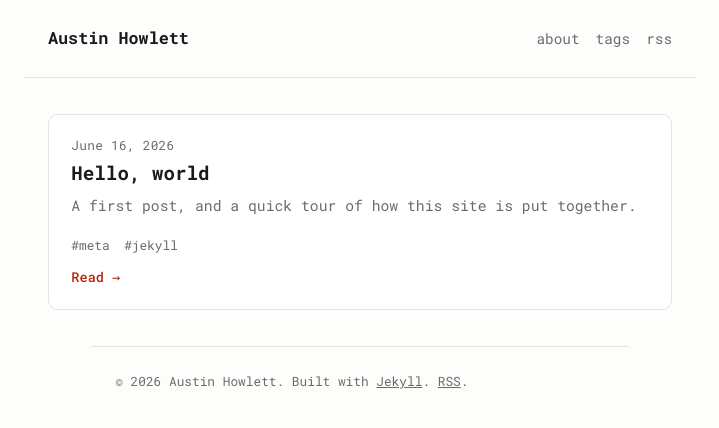
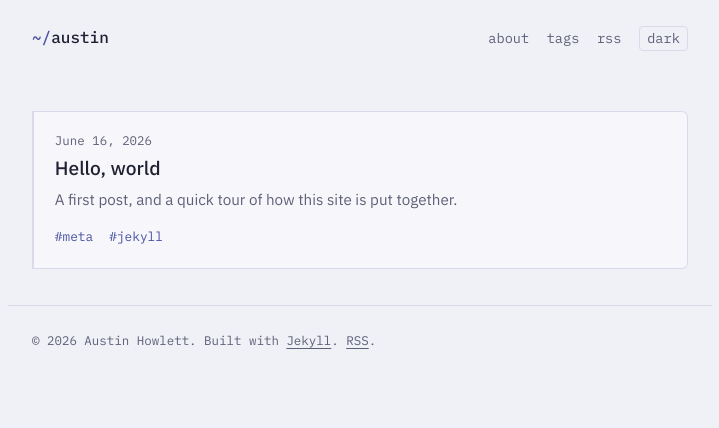
Before and after one commit to general-wedge/portfolio, a Jekyll site: the page built from index.html, in a window 1280 px wide. Shown: the top 428 px of the page, without its empty margins (280-999 px from the left). Built offline with Jekyll 4.4.1, drawn with Linux system fonts in a browser that asks for light colours.

Commit message:
Restyle site with Dusk palette, Plex type, and light/dark toggle
- Replace the rust/off-white palette with "Dusk": periwinkle accent on a
  cool, slightly lifted dark base and a dimmed light base, tuned for
  comfortable long-form reading
- Body text in IBM Plex Sans; IBM Plex Mono for nav, dates, tags and code
- Terminal-style header (~/austin), flatter cards with an accent bar on
  hover, lowercase mono section headings, visible focus rings
- Light/dark follows the system, with a header toggle that remembers the
  visitor's choice (applied before first paint to avoid a flash)
- Fix the footer being narrower than the page: the column width is now
  set in rem rather than ch, which varied with each section's font size
- Add Node built-in tests in test/ (alongside the Ruby tests): palette
  contrast in both modes, read from style.css, and the toggle's
  behaviour; run them in CI before deploy

Co-Authored-By: Claude Opus 5.5 <noreply@anthropic.com>

```diff
--- a/_config.yml
+++ b/_config.yml
@@ -45,3 +45,4 @@ exclude:
   - lib
   - test
   - Rakefile
+  - package.json
--- a/_includes/head.html
+++ b/_includes/head.html
@@ -1,16 +1,25 @@
 <head>
   <meta charset="utf-8">
   <meta name="viewport" content="width=device-width, initial-scale=1">
-  <meta name="theme-color" content="#ffffff" media="(prefers-color-scheme: light)">
-  <meta name="theme-color" content="#0f0f0f" media="(prefers-color-scheme: dark)">
+  <meta name="theme-color" content="#f0f0f7" media="(prefers-color-scheme: light)">
+  <meta name="theme-color" content="#181a26" media="(prefers-color-scheme: dark)">
 
-  <!-- Roboto Mono -->
+  <!-- Apply a saved theme choice before first paint (see assets/js/theme.js). -->
+  <script>
+    try {
+      var t = localStorage.getItem("theme");
+      if (t === "light" || t === "dark") document.documentElement.dataset.theme = t;
+    } catch (e) {}
+  </script>
+
+  <!-- IBM Plex Sans (reading) + IBM Plex Mono (chrome) -->
   <link rel="preconnect" href="https://fonts.googleapis.com">
   <link rel="preconnect" href="https://fonts.gstatic.com" crossorigin>
   <link rel="stylesheet"
-        href="https://fonts.googleapis.com/css2?family=Roboto+Mono:ital,wght@0,400;0,500;0,700;1,400&display=swap">
+        href="https://fonts.googleapis.com/css2?family=IBM+Plex+Mono:wght@400;500&family=IBM+Plex+Sans:ital,wght@0,400;0,500;0,600;1,400&display=swap">
 
   <link rel="stylesheet" href="{{ '/assets/css/style.css' | relative_url }}">
+  <script type="module" src="{{ '/assets/js/theme.js' | relative_url }}"></script>
   <link rel="alternate" type="application/atom+xml" title="{{ site.title }}"
         href="{{ '/feed.xml' | relative_url }}">
 
--- a/_includes/header.html
+++ b/_includes/header.html
@@ -1,9 +1,10 @@
 <header class="site-header">
-  <a class="site-title" href="{{ '/' | relative_url }}">{{ site.title }}</a>
+  <a class="site-title" href="{{ '/' | relative_url }}" aria-label="{{ site.title }}, home"><span class="site-title-prompt">~/</span>austin</a>
   <nav class="site-nav">
     {% assign p = page.url | remove: 'index.html' %}
     <a href="{{ '/about/' | relative_url }}"{% if p == '/about/' %} class="active"{% endif %}>about</a>
     <a href="{{ '/tags/' | relative_url }}"{% if p == '/tags/' %} class="active"{% endif %}>tags</a>
     <a href="{{ '/feed.xml' | relative_url }}">rss</a>
+    <button type="button" class="theme-toggle" data-theme-toggle hidden>theme</button>
   </nav>
 </header>
--- a/assets/css/style.css
+++ b/assets/css/style.css
@@ -1,35 +1,56 @@
 /* ---------------------------------------------------------------------------
    Austin Howlett — minimal personal site.
-   Hand-written CSS. One typeface (Roboto Mono). Light/dark aware.
+   Hand-written CSS. "Dusk" palette: periwinkle on a cool, softened base.
+   IBM Plex Sans for reading, IBM Plex Mono for chrome (nav, dates, tags, code).
+   Light/dark follows the system, with a manual toggle (assets/js/theme.js).
+   Contrast is enforced by tests/palette.test.js — run `npm test` after edits.
    --------------------------------------------------------------------------- */
 
 :root {
-  --font: "Roboto Mono", ui-monospace, SFMono-Regular, "SF Mono", Menlo,
-          Consolas, "Liberation Mono", monospace;
+  --font-sans: "IBM Plex Sans", system-ui, -apple-system, "Segoe UI", Roboto,
+               "Helvetica Neue", Arial, sans-serif;
+  --font-mono: "IBM Plex Mono", ui-monospace, SFMono-Regular, "SF Mono", Menlo,
+               Consolas, "Liberation Mono", monospace;
 
-  --bg: #fdfdfc;
-  --fg: #1a1a1a;
-  --muted: #6b6b6b;
-  --accent: #b5240c;
-  --border: #e3e3e0;
-  --code-bg: #f3f3f0;
-  --card-bg: #ffffff;
-  --shadow: rgba(0, 0, 0, 0.06);
+  --bg: #f0f0f7;
+  --fg: #202233;
+  --muted: #5e6078;
+  --accent: #4a52a3;
+  --border: #dadbea;
+  --code-bg: #e4e5f0;
+  --card-bg: #f7f7fb;
 
-  --measure: 70ch;
+  --measure: 44rem; /* rem, not ch: ch would vary with each section's font size */
   --space: 1.5rem;
+
+  color-scheme: light;
+}
+
+/* Dark tokens appear twice — once for an explicit toggle choice, once for the
+   system preference. Keep them identical; tests/palette.test.js checks. */
+:root[data-theme="dark"] {
+  --bg: #181a26;
+  --fg: #d4d6e6;
+  --muted: #8d90a8;
+  --accent: #aab2e6;
+  --border: #2b2e40;
+  --code-bg: #222536;
+  --card-bg: #1c1e2c;
+
+  color-scheme: dark;
 }
 
 @media (prefers-color-scheme: dark) {
-  :root {
-    --bg: #0f0f0f;
-    --fg: #e8e8e6;
-    --muted: #9a9a96;
-    --accent: #ff7a5c;
-    --border: #2a2a2a;
-    --code-bg: #1c1c1c;
-    --card-bg: #161616;
-    --shadow: rgba(0, 0, 0, 0.4);
+  :root:not([data-theme="light"]) {
+    --bg: #181a26;
+    --fg: #d4d6e6;
+    --muted: #8d90a8;
+    --accent: #aab2e6;
+    --border: #2b2e40;
+    --code-bg: #222536;
+    --card-bg: #1c1e2c;
+
+    color-scheme: dark;
   }
 }
 
@@ -39,13 +60,20 @@ html { font-size: 16px; -webkit-text-size-adjust: 100%; }
 
 body {
   margin: 0;
-  font-family: var(--font);
-  font-size: 1rem;
+  font-family: var(--font-sans);
+  font-size: 1.0625rem;
   line-height: 1.7;
   color: var(--fg);
   background: var(--bg);
   -webkit-font-smoothing: antialiased;
   text-rendering: optimizeLegibility;
+}
+
+strong, b { font-weight: 600; }
+
+:focus-visible {
+  outline: 2px solid var(--accent);
+  outline-offset: 3px;
 }
 
 /* Layout ------------------------------------------------------------------- */
@@ -70,45 +98,60 @@ body {
   justify-content: space-between;
   gap: 0.5rem 1rem;
   padding-block: var(--space);
-  border-bottom: 1px solid var(--border);
+  font-family: var(--font-mono);
 }
 
 .site-title {
-  font-weight: 700;
-  font-size: 1.05rem;
+  font-weight: 500;
+  font-size: 1rem;
   text-decoration: none;
   color: var(--fg);
 }
 
+.site-title-prompt { color: var(--accent); }
+
 .site-nav {
   display: flex;
   flex-wrap: wrap;
-  gap: 1rem;
-  font-size: 0.9rem;
+  align-items: baseline;
+  gap: 1.1rem;
+  font-size: 0.85rem;
 }
 
 .site-nav a { color: var(--muted); text-decoration: none; }
 .site-nav a:hover { color: var(--accent); }
-.site-nav a.active { color: var(--fg); border-bottom: 1px solid var(--accent); }
+.site-nav a.active { color: var(--accent); border-bottom: 1px solid var(--accent); }
+
+.theme-toggle {
+  font: inherit;
+  color: var(--muted);
+  background: none;
+  border: 1px solid var(--border);
+  border-radius: 4px;
+  padding: 0 0.45rem;
+  cursor: pointer;
+}
+
+.theme-toggle:hover { color: var(--accent); border-color: var(--accent); }
 
 /* Links -------------------------------------------------------------------- */
 
-a { color: var(--accent); }
+a { color: var(--accent); text-underline-offset: 3px; }
 a:hover { text-decoration: underline; }
 
 /* Intro / landing ---------------------------------------------------------- */
 
 .intro { margin-bottom: calc(var(--space) * 2); }
-.intro-title { font-size: 1.6rem; margin: 0 0 0.25rem; }
+.intro-title { font-size: 1.6rem; font-weight: 500; margin: 0 0 0.25rem; }
 .intro-tagline { color: var(--muted); margin: 0; }
 
 .section-heading {
-  font-size: 0.85rem;
-  text-transform: uppercase;
-  letter-spacing: 0.08em;
-  color: var(--muted);
+  font-family: var(--font-mono);
+  font-size: 0.9rem;
+  font-weight: 500;
+  color: var(--fg);
+  padding-bottom: 0.4rem;
   border-bottom: 1px solid var(--border);
-  padding-bottom: 0.4rem;
   margin-bottom: 1rem;
 }
 
@@ -125,9 +168,9 @@ a:hover { text-decoration: underline; }
 
 .post-item-date {
   flex: 0 0 auto;
+  font-family: var(--font-mono);
   color: var(--muted);
-  font-size: 0.85rem;
-  font-variant-numeric: tabular-nums;
+  font-size: 0.8rem;
 }
 
 .post-item-link { text-decoration: none; color: var(--fg); }
@@ -140,101 +183,106 @@ a:hover { text-decoration: underline; }
   margin: 0;
   padding: 0;
   display: grid;
-  gap: 1.25rem;
+  gap: 0.9rem;
 }
 
 .card {
   border: 1px solid var(--border);
-  border-radius: 10px;
+  border-left: 2px solid var(--border);
+  border-radius: 0 6px 6px 0;
   background: var(--card-bg);
-  transition: border-color 0.15s ease, transform 0.15s ease,
-              box-shadow 0.15s ease;
+  transition: border-color 0.15s ease;
 }
 
-.card:hover {
-  border-color: var(--accent);
-  transform: translateY(-2px);
-  box-shadow: 0 6px 20px var(--shadow);
-}
+.card:hover,
+.card:focus-within { border-left-color: var(--accent); }
 
 .card-link {
   display: block;
-  padding: 1.25rem 1.4rem;
+  padding: 1.1rem 1.3rem;
   color: var(--fg);
   text-decoration: none;
 }
 
+.card-link:focus-visible { outline-offset: -2px; }
+
 .card-date {
   display: block;
+  font-family: var(--font-mono);
   color: var(--muted);
-  font-size: 0.8rem;
-  letter-spacing: 0.02em;
-  margin-bottom: 0.3rem;
+  font-size: 0.78rem;
+  margin-bottom: 0.25rem;
 }
 
 .card-title {
   font-size: 1.2rem;
-  line-height: 1.3;
-  margin: 0 0 0.5rem;
+  font-weight: 500;
+  line-height: 1.35;
+  margin: 0 0 0.4rem;
 }
 
 .card:hover .card-title { color: var(--accent); }
 
 .card-blurb {
   color: var(--muted);
-  font-size: 0.92rem;
+  font-size: 0.95rem;
   line-height: 1.6;
-  margin: 0 0 0.75rem;
+  margin: 0 0 0.6rem;
 }
 
 .card-tags {
   display: inline-flex;
   flex-wrap: wrap;
-  gap: 0.5rem;
-  margin-bottom: 0.6rem;
-}
-
-.card-tags .tag { font-size: 0.8rem; }
-
-.card-more {
-  display: block;
-  font-size: 0.85rem;
-  color: var(--accent);
-  font-weight: 500;
+  gap: 0.6rem;
 }
 
 /* Posts & pages ------------------------------------------------------------ */
 
-.post-title, .page-title { font-size: 1.5rem; margin: 0 0 0.5rem; line-height: 1.3; }
+.post-title, .page-title {
+  font-size: 1.6rem;
+  font-weight: 500;
+  line-height: 1.3;
+  margin: 0 0 0.5rem;
+}
 
 .post-meta {
+  font-family: var(--font-mono);
   color: var(--muted);
-  font-size: 0.85rem;
+  font-size: 0.8rem;
   margin: 0 0 calc(var(--space) * 1.5);
 }
 
 .post-tags { margin-left: 0.5rem; }
-.tag { color: var(--muted); text-decoration: none; margin-right: 0.4rem; }
-.tag:hover { color: var(--accent); }
+
+.tag {
+  font-family: var(--font-mono);
+  font-size: 0.8rem;
+  color: var(--accent);
+  text-decoration: none;
+  margin-right: 0.4rem;
+}
+
+a.tag:hover { text-decoration: underline; }
 
 .post-content > * + *,
 .page > * + * { margin-top: 1.1rem; }
 
-.post-content h2, .page h2 { font-size: 1.2rem; margin-top: 2rem; }
-.post-content h3, .page h3 { font-size: 1.05rem; margin-top: 1.6rem; }
+.post-content h2, .page h2 { font-size: 1.25rem; font-weight: 500; margin-top: 2.2rem; }
+.post-content h3, .page h3 { font-size: 1.08rem; font-weight: 500; margin-top: 1.8rem; }
 
 .post-footer {
   margin-top: calc(var(--space) * 2);
   padding-top: var(--space);
   border-top: 1px solid var(--border);
-  font-size: 0.9rem;
+  font-family: var(--font-mono);
+  font-size: 0.85rem;
 }
 
 /* Code --------------------------------------------------------------------- */
 
 code, pre {
-  font-family: var(--font);
-  font-size: 0.88em;
+  font-family: var(--font-mono);
+  font-size: 0.86em;
 }
 
 code {
@@ -256,7 +304,7 @@ pre code { background: none; padding: 0; }
 blockquote {
   margin: 0;
   padding-left: 1rem;
-  border-left: 3px solid var(--border);
+  border-left: 2px solid var(--accent);
   color: var(--muted);
 }
 
@@ -273,6 +321,8 @@ hr { border: none; border-top: 1px solid var(--border); margin: var(--space) 0;
   gap: 0.5rem 1rem;
   padding: 0;
   margin-bottom: calc(var(--space) * 2);
+  font-family: var(--font-mono);
+  font-size: 0.9rem;
 }
 
 .tag-count { color: var(--muted); font-size: 0.8rem; }
@@ -283,12 +333,14 @@ hr { border: none; border-top: 1px solid var(--border); margin: var(--space) 0;
 .site-footer {
   border-top: 1px solid var(--border);
   padding-block: var(--space);
+  font-family: var(--font-mono);
   color: var(--muted);
-  font-size: 0.8rem;
+  font-size: 0.78rem;
 }
 
 .site-footer p { margin: 0; }
 .site-footer a { color: var(--muted); }
+.site-footer a:hover { color: var(--accent); }
 
 /* Accessibility ------------------------------------------------------------ */
 
--- /dev/null
+++ b/assets/js/theme.js
@@ -0,0 +1,68 @@
+// Light/dark theme toggle.
+//
+// With no saved choice the page follows the system setting via CSS. Once a
+// visitor clicks the toggle, their choice is stored and set as data-theme on
+// <html>. An inline script in _includes/head.html applies a saved choice
+// before first paint, so there's no flash of the wrong theme.
+
+const STORAGE_KEY = "theme";
+const THEMES = ["light", "dark"];
+
+export function readStoredTheme(storage) {
+  try {
+    const value = storage.getItem(STORAGE_KEY);
+    return THEMES.includes(value) ? value : null;
+  } catch {
+    return null;
+  }
+}
+
+export function effectiveTheme(stored, systemPrefersDark) {
+  return stored ?? (systemPrefersDark ? "dark" : "light");
+}
+
+export function applyTheme(theme, { root, storage }) {
+  root.dataset.theme = theme;
+  try {
+    storage.setItem(STORAGE_KEY, theme);
+  } catch {
+    // Storage blocked (private mode, etc.): the switch still applies for this page.
+  }
+}
+
+export function bindThemeToggle(button, { root, storage, systemPrefersDark }) {
+  let current = effectiveTheme(readStoredTheme(storage), systemPrefersDark());
+
+  const label = () => {
+    const next = current === "dark" ? "light" : "dark";
+    button.textContent = next;
+    button.setAttribute("aria-label", `Switch to ${next} theme`);
+  };
+
+  button.addEventListener("click", () => {
+    current = current === "dark" ? "light" : "dark";
+    applyTheme(current, { root, storage });
+    label();
+  });
+
+  label();
+}
+
+if (typeof document !== "undefined") {
+  const button = document.querySelector("[data-theme-toggle]");
+  if (button) {
+    const query = window.matchMedia("(prefers-color-scheme: dark)");
+    let storage;
+    try {
+      storage = window.localStorage; // merely reading this can throw when storage is blocked
+    } catch {
+      storage = { getItem: () => null, setItem() {} };
+    }
+    bindThemeToggle(button, {
+      root: document.documentElement,
+      storage,
+      systemPrefersDark: () => query.matches,
+    });
+    button.hidden = false; // hidden in the markup so it never shows without JS
+  }
+}
--- a/index.html
+++ b/index.html
@@ -20,7 +20,6 @@ title: Home
                 {% for tag in post.tags %}<span class="tag">#{{ tag }}</span>{% endfor %}
               </span>
             {% endif %}
-            <span class="card-more">Read &rarr;</span>
           </a>
         </li>
       {% endfor %}
```
Also changed, not shown: package.json (added, +7 -0 lines), test/palette.test.js (added, +70 -0 lines), test/theme.test.js (added, +103 -0 lines), .github/workflows/deploy.yml, README.md.
